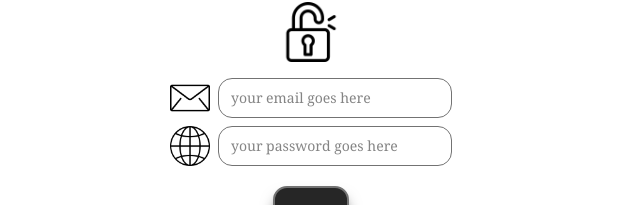
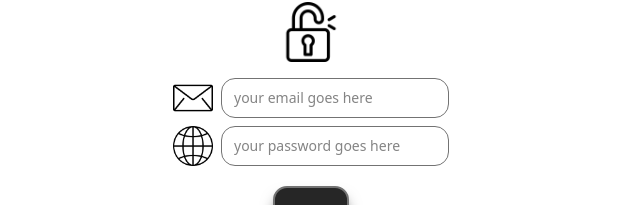
Before and after one commit to hhf112/buildathon, a Next.js app in the folder client/: page /auth in a window 1280 px wide. Shown: the part 292-497 px from the top of the page, without its empty margins (329-969 px from the left). Built offline with nearby package versions, Linux system fonts and the light colour scheme.

Commit message:
change font

```diff
--- a/client/app/auth/LoginSignUp.tsx
+++ b/client/app/auth/LoginSignUp.tsx
@@ -14,7 +14,7 @@ function InputBox({ ref,
   return <div className="flex justify-center h-12">
     <img src={imgSrc} className=" my-1 mx-1 " />
     <input ref={ref} type={type} id="email" placeholder={placeholder}
-      className="p-3 border border-neutral-500 my-1 mx-1 font-serif text-sm rounded-xl focus:border-cyan-100" />
+      className="p-3 border border-neutral-500 my-1 mx-1  text-sm rounded-xl focus:border-cyan-100" />
   </div>
 }
 
```
